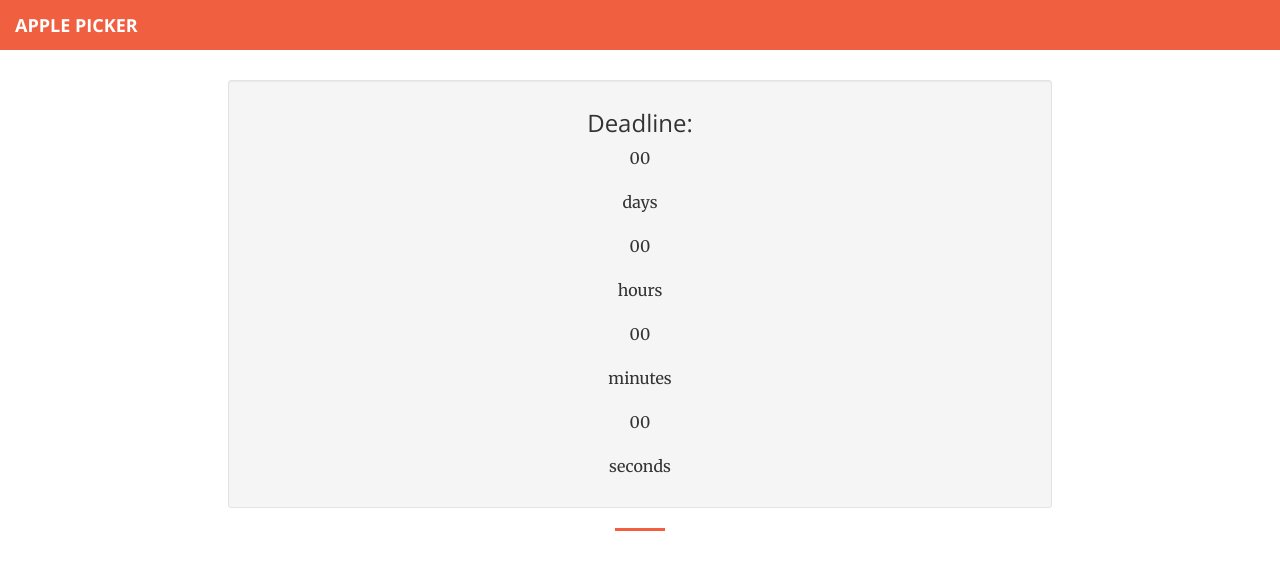
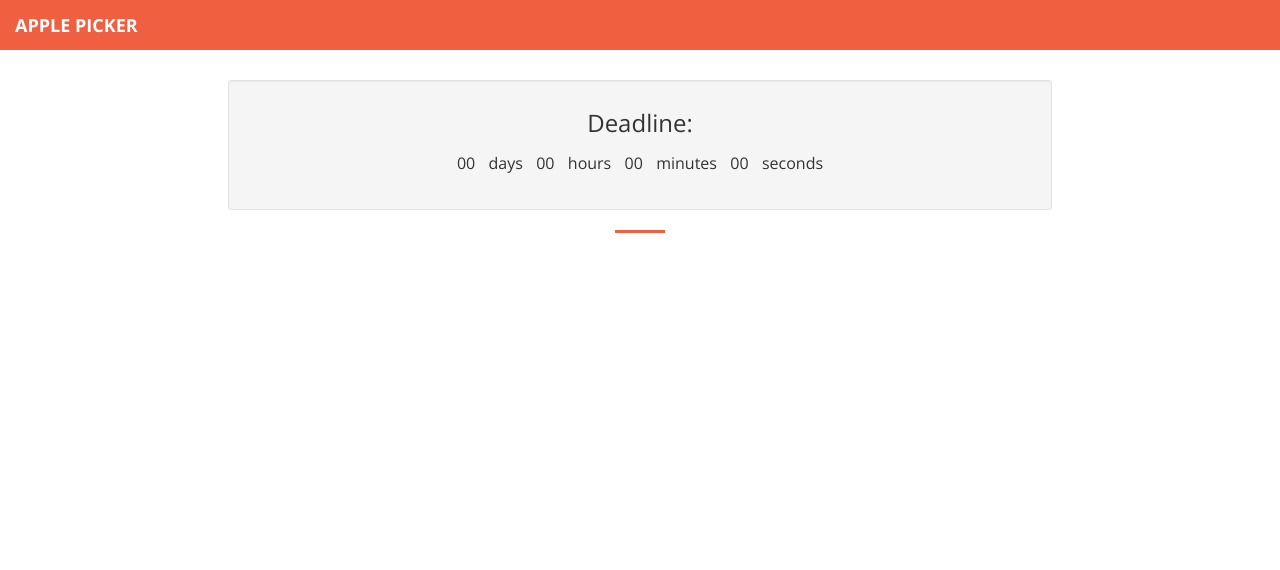
Before and after one commit to AustinSiu/hackdfw-voting, a Flask app: page /group in a window 1280 px wide. Shown: the top 570 px of the page. Run offline with Flask 2, Linux system fonts and the light colour scheme; some libraries are stand-ins or nearby versions.

Commit message:
fixed formatting

```diff
--- a/static/css/item.css
+++ b/static/css/item.css
@@ -10,3 +10,10 @@
   margin-bottom: 10px;
 }
 }
+
+#countdown p {
+  display: inline-block;
+  font-family: 'Open Sans','Helvetica Neue',Arial,sans-serif;
+  padding: 5px;
+  margin: 0 0 20px;
+}
```
Also changed, not shown: static/css/main.css (+0 -8 lines).
